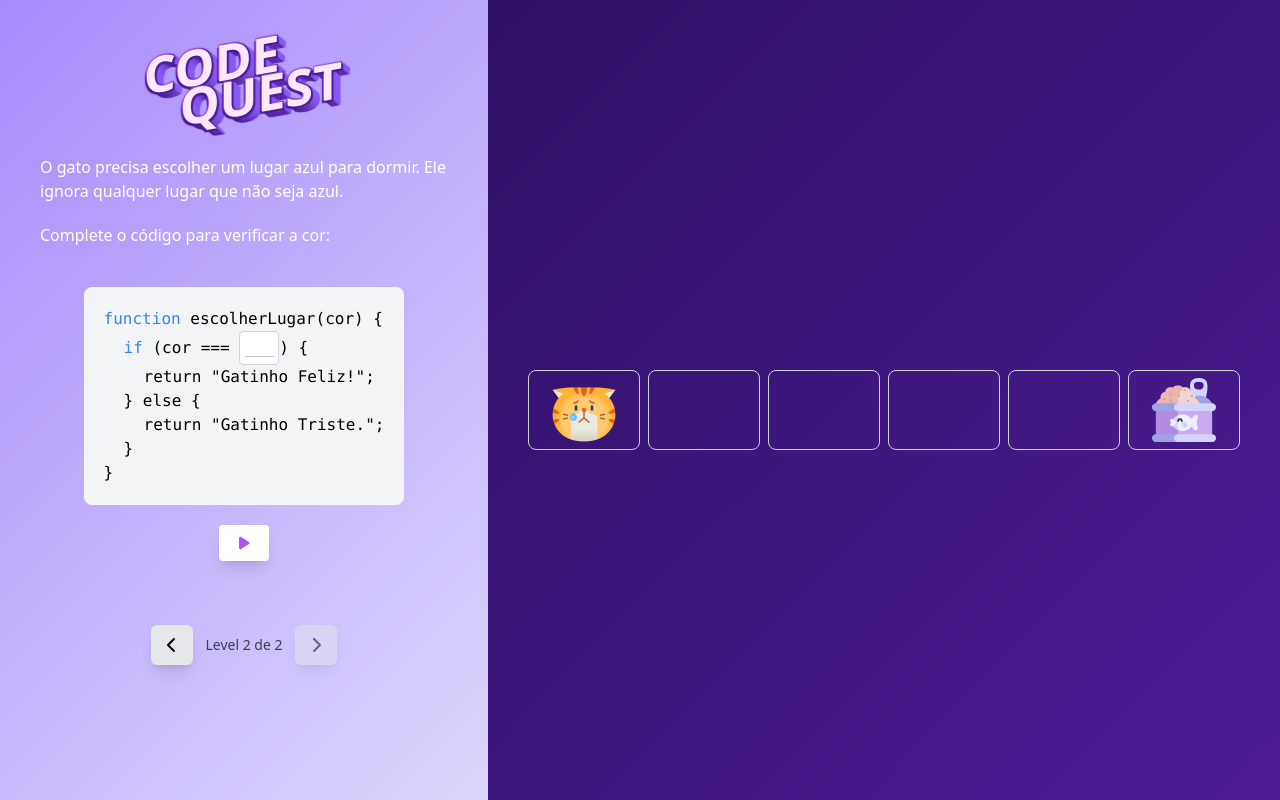
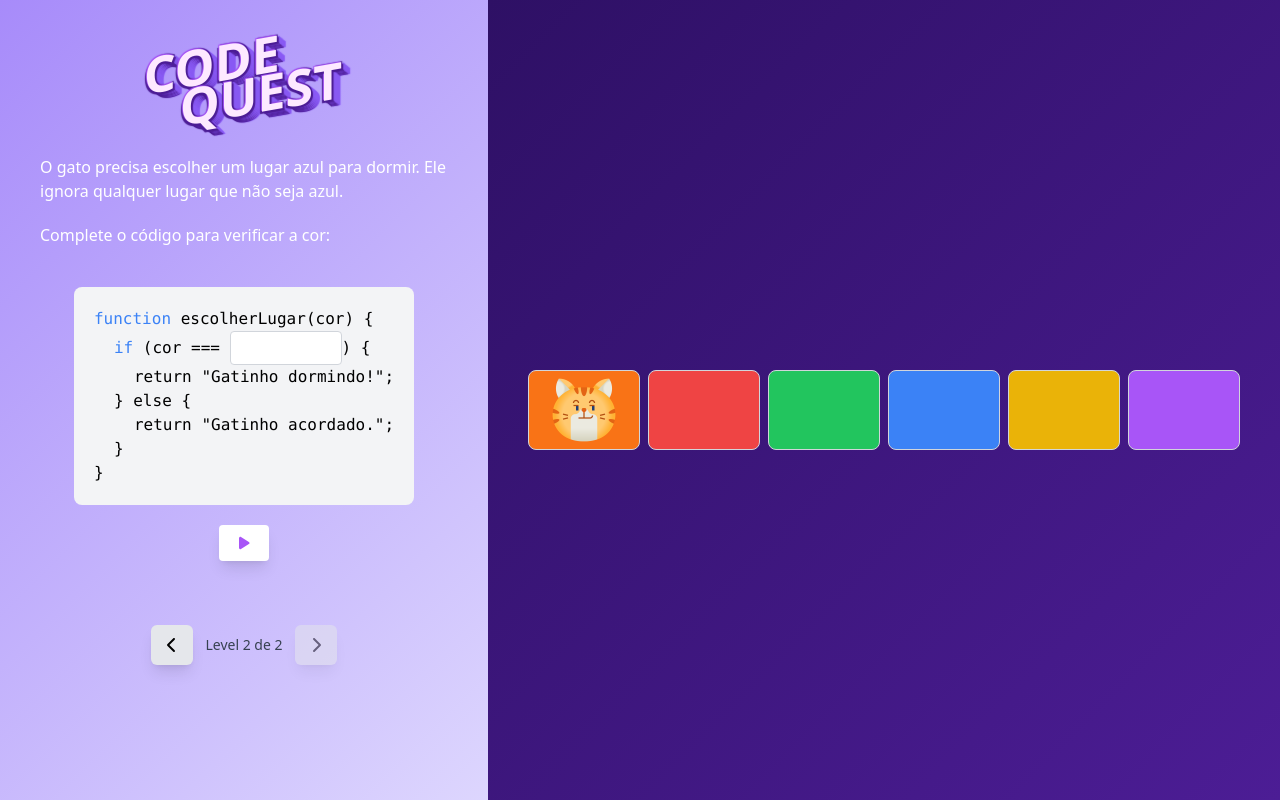
Before and after one commit to BeatrizBanaki/CodeQuest, a React (Vite) app in the folder front-end/: page /CodeQuest/ in a window 1280 px wide. Both pictures are taken after a click on the button 315 px from the left and 725 px from the top of the page. Built offline with nearby package versions, Linux system fonts and the light colour scheme.

Commit message:
enable cat move and feedback based on color input

```diff
--- a/front-end/src/components/CodeQuest.jsx
+++ b/front-end/src/components/CodeQuest.jsx
@@ -1,9 +1,10 @@
 import { useState } from "react";
 import Code from './challengs/Code';
 import Result from './results/Result';
+import Result1 from './results/Result1';
+import Result2 from './results/Result2';
 import Challenge1 from './challengs/Challenge1';
 import Challenge2 from './challengs/Challenge2';
-import Result1 from './results/Result1';
 import { FontAwesomeIcon } from '@fortawesome/react-fontawesome';
 import { faChevronRight, faChevronLeft } from '@fortawesome/free-solid-svg-icons';
 
@@ -18,7 +19,7 @@ export default function CodeQuest() {
 
     {
       component: <Challenge2 />,
-      result: <Result1 />
+      result: <Result2 />
     }
   ];
 
--- a/front-end/src/components/challengs/Challenge1.jsx
+++ b/front-end/src/components/challengs/Challenge1.jsx
@@ -1,4 +1,4 @@
-import { useState, useContext } from "react"
+import { useState, useContext, useEffect } from "react"
 import { ApiContext } from '../../context/ApiContext';
 import { FontAwesomeIcon } from '@fortawesome/react-fontawesome';
 import { faPlay } from '@fortawesome/free-solid-svg-icons';
@@ -38,6 +38,10 @@ export default function Challenge1() {
     }
 
   };
+
+  useEffect(() => {
+    setInputValue("")
+  }, [])
 
   return (
     <div className="pt-10">
--- a/front-end/src/components/challengs/Challenge2.jsx
+++ b/front-end/src/components/challengs/Challenge2.jsx
@@ -4,44 +4,56 @@ import { FontAwesomeIcon } from '@fortawesome/react-fontawesome';
 import { faPlay } from '@fortawesome/free-solid-svg-icons';
 
 export default function Challenge2() {
-  const { inputValue, setInputValue, feedback, setFeedback } = useContext(ApiContext);
+  const {
+    inputValue,
+    setInputValue,
+    setCurrentPosition,
+    setFeedback,
+  } = useContext(ApiContext);
 
-  const handleInputChange = (e) => {
-    setInputValue(e.target.value);
-  };
+  const spaces = ["laranja", "vermelho", "verde", "azul", "amarelo", "roxo"];
 
   const handleSubmit = () => {
-    setFeedback(inputValue.trim() === '"azul"' ? "Gatinho Feliz!" : "Gatinho Triste.");
+    const index = spaces.indexOf(inputValue.toLowerCase());
+    if (index !== -1) {
+      setCurrentPosition(index);
+      if (index === 3) {
+        setFeedback("Gatinho feliz! Ele pode dormir agora!");
+      } else {
+        setFeedback("Gatinho ainda não encontrou o lugar azul.");
+      }
+    } else {
+      setFeedback("Cor inválida! Tente novamente.");
+    }
   };
 
   return (
     <div className="pt-10">
       <p className="text-white">
-        O gato precisa escolher um lugar azul para dormir. Ele ignora qualquer lugar que não seja azul.
+        O gato precisa escolher um lugar azul para dormir. Ele ignora qualquer
+        lugar que não seja azul.
       </p>
-      <p className="text-white mt-5">
-        Complete o código para verificar a cor:
-      </p>
+      <p className="text-white mt-5">Complete o código para verificar a cor:</p>
 
       <div className="text-center mt-10 w-full">
         <div className="font-mono text-left inline-block bg-gray-100 p-5 rounded-lg">
           <p>
-            <span className="text-blue-500">function</span> escolherLugar(cor) {"{"}
+            <span className="text-blue-500">function</span>{" "}
+            escolherLugar(cor) {"{"}
           </p>
           <p className="pl-5">
             <span className="text-blue-500">if</span> (cor ==={" "}
             <input
               type="text"
               value={inputValue}
-              onChange={handleInputChange}
-              placeholder="___"
-              className="w-10 font-mono text-base p-1 text-center border border-gray-300 rounded"
+              onChange={(e) => setInputValue(e.target.value)}
+              className="w-28 font-mono text-base p-1 text-center border border-gray-300 rounded"
             />
             ) {"{"}
           </p>
-          <p className="pl-10">return "Gatinho Feliz!";</p>
+          <p className="pl-10">return "Gatinho dormindo!";</p>
           <p className="pl-5">{"}"} else {"{"}</p>
-          <p className="pl-10">return "Gatinho Triste.";</p>
+          <p className="pl-10">return "Gatinho acordado.";</p>
           <p className="pl-5">{"}"}</p>
           <p>{"}"}</p>
         </div>
@@ -54,14 +66,6 @@ export default function Challenge2() {
           </button>
         </div>
       </div>
-      {feedback && (
-        <p
-          className={`text-lg text-center mt-3 ${feedback.includes("feliz") ? "text-green-500" : "text-red-500"
-            }`}
-        >
-          {feedback}
-        </p>
-      )}
     </div>
   );
 }
--- a/front-end/src/components/results/Result1.jsx
+++ b/front-end/src/components/results/Result1.jsx
@@ -33,7 +33,6 @@ export default function Result1() {
     }
   }
 
-
   return (
     <>
       <div className="mt-5">
--- /dev/null
+++ b/front-end/src/components/results/Result2.jsx
@@ -0,0 +1,72 @@
+import { useContext } from "react";
+import { ApiContext } from "../../context/ApiContext";
+import upset from "../../assets/images/upset.png";
+import shy from "../../assets/images/shy.png";
+import worry from "../../assets/images/worry.png";
+import smirk from "../../assets/images/smirk.png";
+import cool from "../../assets/images/cool.png";
+import party from "../../assets/images/party.png";
+import sleep from "../../assets/images/sleep.png";
+
+export default function Result2() {
+  const { currentPosition, feedback, inputValue } = useContext(ApiContext);
+
+  // Função que determina o estado emocional do gato
+  const bgColor = (position) => {
+    switch (position) {
+      case 0:
+        return "bg-orange-500";
+      case 1:
+        return "bg-red-500";
+      case 2:
+        return "bg-green-500";
+      case 3:
+        return "bg-blue-500";
+      case 4:
+        return "bg-yellow-500";
+      case 5:
+        return "bg-purple-500";
+      default:
+        return null;
+    }
+  };
+
+  const catMoodPosition = (position) => {
+    if (position === 3) {
+      return <img src={sleep} />
+    } else {
+      return <img src={smirk} />
+    }
+  }
+
+  // Define as cores de fundo para os espaços (em português)
+  const spaces = ["laranja", "vermelho", "verde", "azul", "amarelo", "roxo"];
+
+  return (
+    <div className="mt-5">
+      <div className="flex justify-center items-center gap-2">
+        {spaces.map((color, index) => (
+          <div
+            key={index}
+            className={`w-28 h-20 flex justify-center items-center border border-gray-300 rounded-lg relative ${bgColor(index)}`}
+          // style={{
+          //   backgroundColor: bgColor(index),
+          // }}
+          >
+            {index === currentPosition && (
+              <div className="w-16 h-16">{catMoodPosition(currentPosition)}</div>
+            )}
+          </div>
+        ))}
+      </div>
+      {feedback && (
+        <p
+          className={`text-lg text-center mt-3 ${feedback.includes("feliz") ? "text-green-500" : "text-red-500"
+            }`}
+        >
+          {feedback}
+        </p>
+      )}
+    </div>
+  );
+}
```
